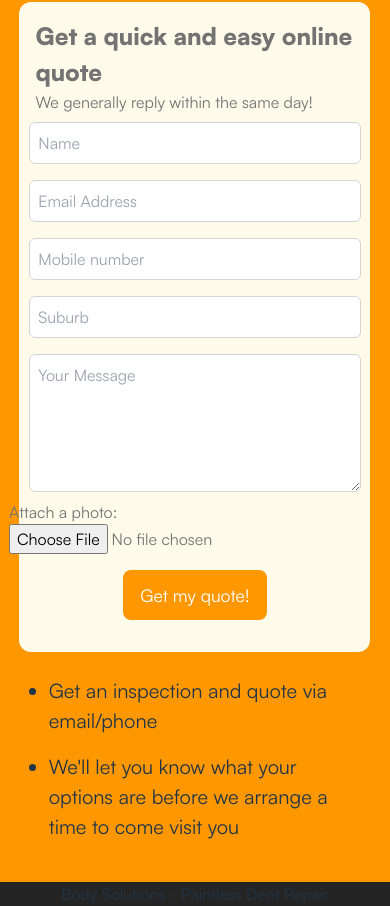
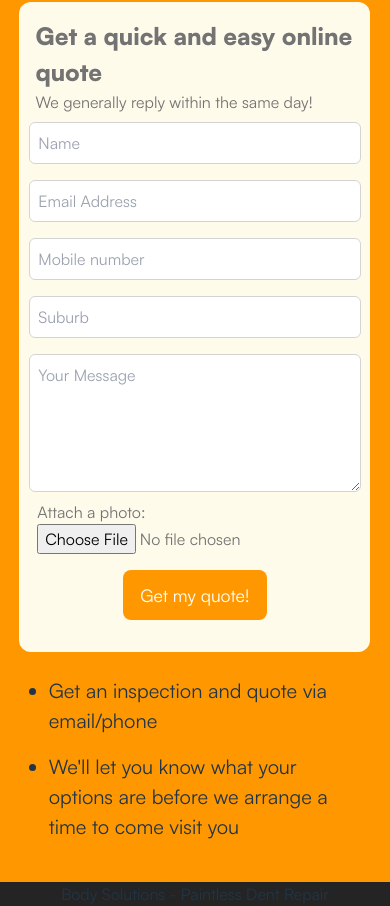
Before and after one commit to NeggFriedRice/body-solutions-pdr, a React (Vite) app: page / in a window 390 px wide. Shown: the part 2092-2998 px from the top of the page. Built offline with nearby package versions, Linux system fonts and the light colour scheme; the HTML template or start-up script is replaced by a standard one.

Commit message:
Fix file upload label position on mobile

```diff
--- a/src/components/Quote.jsx
+++ b/src/components/Quote.jsx
@@ -28,10 +28,10 @@ export default function Quote() {
                         <div className={formRow}>
                         <textarea placeholder="Your Message" className={labels} name="message" rows="5" required></textarea>
                         </div>
-                        <div>
-                            <p className="max-xs:mx-4">Attach a photo:</p>
-                            <div className="max-xs:mx-4">
-                               <input type="file" name="attachment" accept="image/png, image/jpeg"/>
+                        <div className="w-[250px] max-xs:mx-2">
+                            <p>Attach a photo:</p>
+                            <div>
+                               <input type="file" name="attachment" accept="image/png, image/jpeg" className="w-[250px]"/>
                             </div>
                         </div>
                         <div className={formRow}>
```
